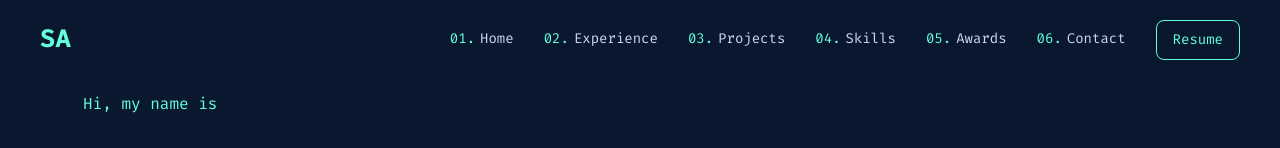
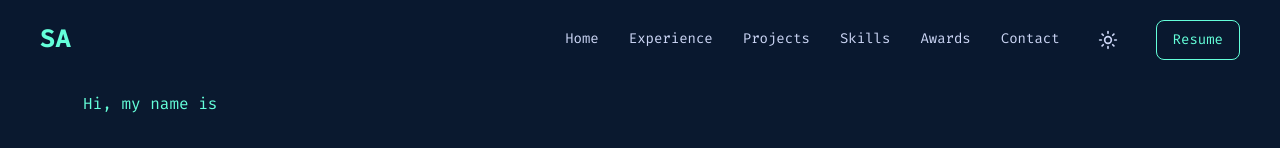
Before and after one commit to SantoKabir/portfolio, a React (Vite) app: page / in a window 1280 px wide. Shown: the top 148 px of the page. Built offline with nearby package versions, Linux system fonts and the light colour scheme.

Commit message:
Remove navbar numbers and add light theme toggle

```diff
--- a/src/components/Navbar.css
+++ b/src/components/Navbar.css
@@ -61,6 +61,28 @@
   padding: 0.75rem 1rem;
 }
 
+.theme-toggle-btn {
+  display: flex;
+  align-items: center;
+  justify-content: center;
+  color: var(--text-primary);
+  background: transparent;
+  border: none;
+  cursor: pointer;
+  transition: var(--transition);
+  padding: 8px;
+  border-radius: 50%;
+}
+
+.theme-toggle-btn:hover {
+  color: var(--accent-secondary);
+  background: rgba(100, 255, 218, 0.1);
+}
+
+body.light-theme .theme-toggle-btn:hover {
+  background: rgba(15, 118, 110, 0.1);
+}
+
 .mobile-menu-btn {
   display: none;
   cursor: pointer;
@@ -96,6 +118,30 @@
   margin-bottom: 40px;
 }
 
+.theme-toggle-btn-mobile {
+  display: flex;
+  align-items: center;
+  justify-content: center;
+  color: var(--text-primary);
+  background: transparent;
+  border: 1px solid var(--accent-secondary);
+  border-radius: var(--border-radius);
+  padding: 10px 20px;
+  font-family: var(--font-mono);
+  font-size: 16px;
+  cursor: pointer;
+  margin-bottom: 30px;
+  transition: var(--transition);
+}
+
+.theme-toggle-btn-mobile:hover {
+  background: rgba(100, 255, 218, 0.1);
+}
+
+body.light-theme .theme-toggle-btn-mobile:hover {
+  background: rgba(15, 118, 110, 0.1);
+}
+
 .mobile-nav-links a {
   font-size: 18px;
   font-family: var(--font-mono);
--- a/src/components/Navbar.jsx
+++ b/src/components/Navbar.jsx
@@ -1,18 +1,38 @@
 import React, { useState, useEffect } from 'react';
-import { Menu, X } from 'lucide-react';
+import { Menu, X, Sun, Moon } from 'lucide-react';
 import './Navbar.css';
 
 const Navbar = () => {
   const [isScrolled, setIsScrolled] = useState(false);
   const [mobileMenuOpen, setMobileMenuOpen] = useState(false);
+  const [theme, setTheme] = useState('dark');
 
   useEffect(() => {
+    // Check local storage for theme
+    const savedTheme = localStorage.getItem('theme');
+    if (savedTheme === 'light') {
+      setTheme('light');
+      document.body.classList.add('light-theme');
+    }
+
     const handleScroll = () => {
       setIsScrolled(window.scrollY > 50);
     };
     window.addEventListener('scroll', handleScroll);
     return () => window.removeEventListener('scroll', handleScroll);
   }, []);
+
+  const toggleTheme = () => {
+    if (theme === 'dark') {
+      setTheme('light');
+      document.body.classList.add('light-theme');
+      localStorage.setItem('theme', 'light');
+    } else {
+      setTheme('dark');
+      document.body.classList.remove('light-theme');
+      localStorage.setItem('theme', 'dark');
+    }
+  };
 
   const navLinks = [
     { name: 'Home', href: '#home' },
@@ -32,14 +52,19 @@ const Navbar = () => {
 
         <div className="desktop-menu">
           <ul className="nav-links">
-            {navLinks.map((link, i) => (
+            {navLinks.map((link) => (
               <li key={link.name}>
                 <a href={link.href}>
-                  <span className="text-accent">0{i + 1}.</span> {link.name}
+                  {link.name}
                 </a>
               </li>
             ))}
           </ul>
+
+          <button className="theme-toggle-btn" onClick={toggleTheme} aria-label="Toggle Theme">
+            {theme === 'dark' ? <Sun size={20} /> : <Moon size={20} />}
+          </button>
+
           <a href={`${import.meta.env.BASE_URL}Santo_Kabir_Ahmed_CV.pdf`} target="_blank" rel="noopener noreferrer" className="btn-primary resume-btn">
             Resume
           </a>
@@ -51,11 +76,15 @@ const Navbar = () => {
       </div>
 
       <div className={`mobile-menu ${mobileMenuOpen ? 'open' : ''}`}>
+        <button className="theme-toggle-btn-mobile" onClick={toggleTheme} aria-label="Toggle Theme">
+          {theme === 'dark' ? <><Sun size={20} /> <span style={{marginLeft: '10px'}}>Light Mode</span></> : <><Moon size={20} /> <span style={{marginLeft: '10px'}}>Dark Mode</span></>}
+        </button>
+
         <ul className="mobile-nav-links">
-          {navLinks.map((link, i) => (
+          {navLinks.map((link) => (
             <li key={link.name} onClick={() => setMobileMenuOpen(false)}>
               <a href={link.href}>
-                <span className="text-accent">0{i + 1}.</span> {link.name}
+                {link.name}
               </a>
             </li>
           ))}
--- a/src/index.css
+++ b/src/index.css
@@ -149,3 +149,37 @@ ul {
     width: 100%;
   }
 }
+
+/* Light Theme (Beige/Nature) */
+body.light-theme {
+  --bg-primary: #fcf9f2;
+  --bg-secondary: #f0ebd8;
+  --bg-tertiary: #dcd3be;
+  --text-primary: #1e293b;
+  --text-secondary: #334155;
+  --text-tertiary: #64748b;
+  --accent-primary: #047857;
+  --accent-secondary: #0f766e;
+}
+
+body.light-theme .glass-panel {
+  background: rgba(240, 235, 216, 0.6);
+  border: 1px solid rgba(0, 0, 0, 0.05);
+}
+
+body.light-theme .glass-panel:hover {
+  box-shadow: 0 10px 30px -15px rgba(0, 0, 0, 0.1);
+}
+
+body.light-theme .navbar {
+  background-color: rgba(252, 249, 242, 0.9);
+}
+
+body.light-theme .navbar.scrolled {
+  box-shadow: 0 10px 30px -10px rgba(0, 0, 0, 0.05);
+  border-bottom: 1px solid rgba(0, 0, 0, 0.05);
+}
+
+body.light-theme .mobile-menu {
+  box-shadow: -10px 0 30px -15px rgba(0, 0, 0, 0.1);
+}
```
